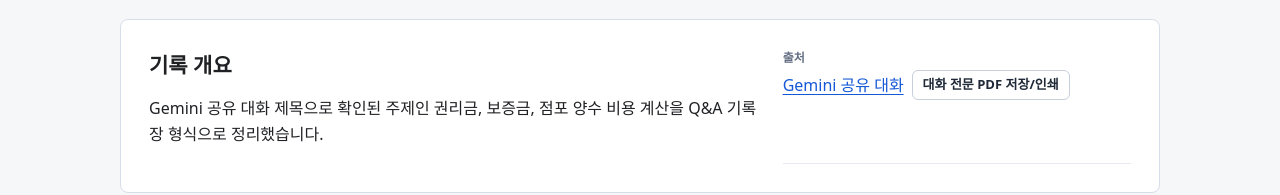
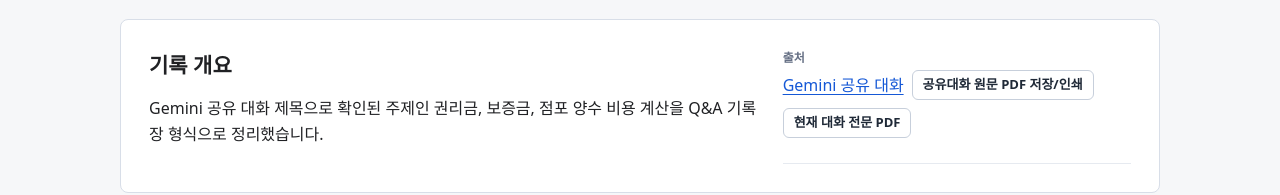
Before and after one commit to heekeunlee/store_transfer, a website: page index.html in a window 1280 px wide. Shown: the part 124-319 px from the top of the page. Drawn offline with Linux system fonts and the light colour scheme.

Commit message:
feat: link verbatim Gemini share transcript on index page

```diff
--- a/index.html
+++ b/index.html
@@ -49,10 +49,17 @@
               <a href="https://g.co/gemini/share/9c9c66467689">Gemini 공유 대화</a>
               <a
                 class="inline-button"
+                href="gemini_share_transcript.html"
+                target="_blank"
+                rel="noopener"
+                >공유대화 원문 PDF 저장/인쇄</a
+              >
+              <a
+                class="inline-button"
                 href="full_conversation_transcript.html"
                 target="_blank"
                 rel="noopener"
-                >대화 전문 PDF 저장/인쇄</a
+                >현재 대화 전문 PDF</a
               >
             </dd>
           </div>
```
